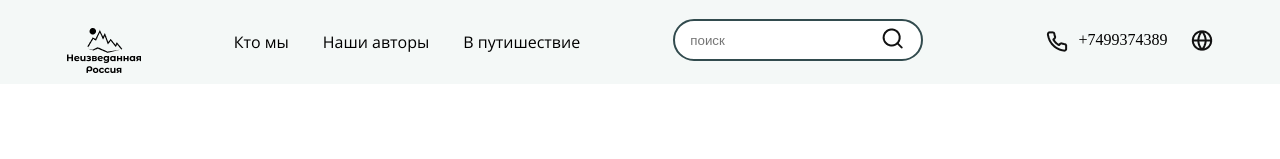
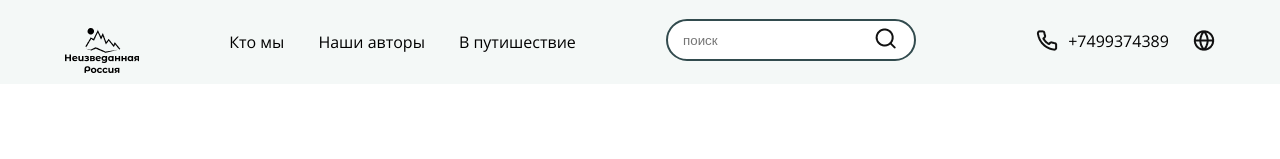
Before and after one commit to WaterMelonyOcO/1t_siteWork, a plain HTML site: page src/pages/about_us.html in a window 1280 px wide. Shown: the top 159 px of the page. Drawn offline with Linux system fonts and the light colour scheme; a web font is replaced by a local one.

Commit message:
другой стиль для номера на странице "о нас"

```diff
--- a/src/style/header.css
+++ b/src/style/header.css
@@ -87,4 +87,5 @@
 }
 .PhoneBlock p{
     float: right;
+    font-family:'Open Sans' ;
 }
```
